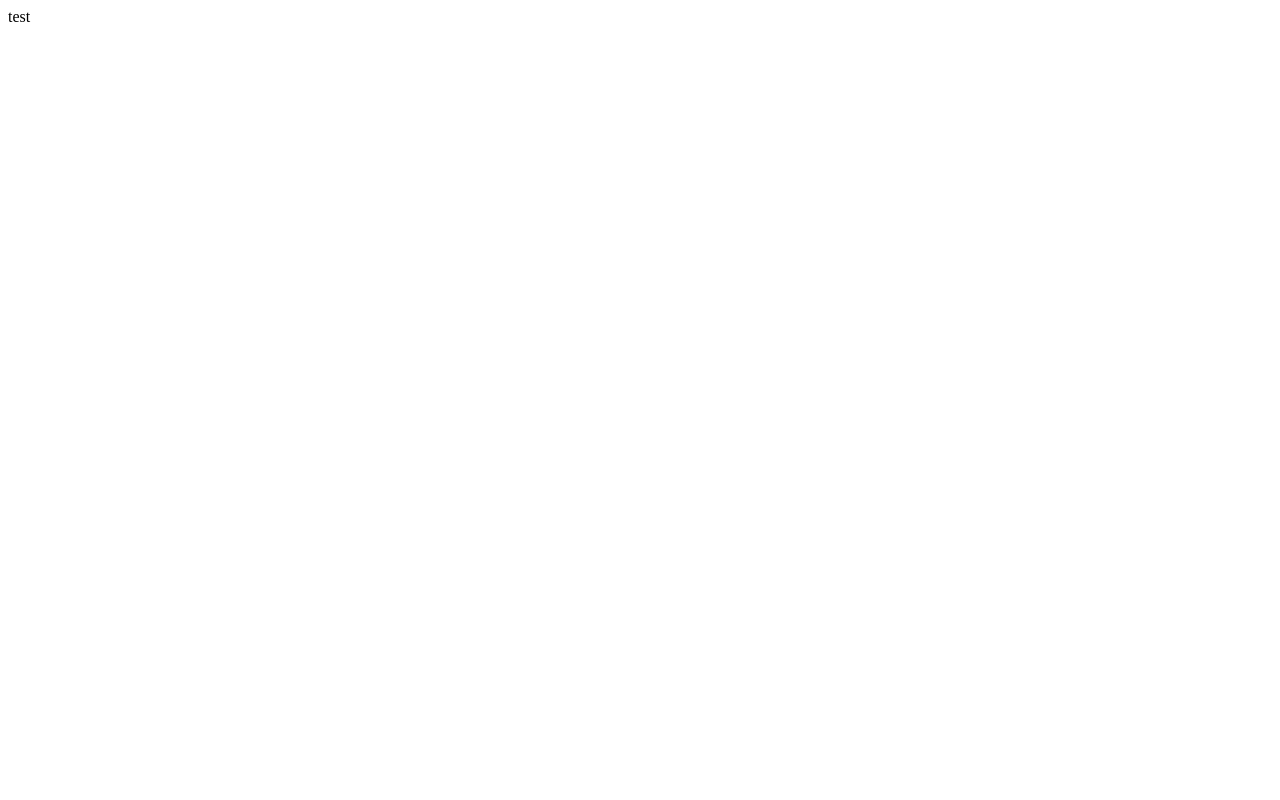
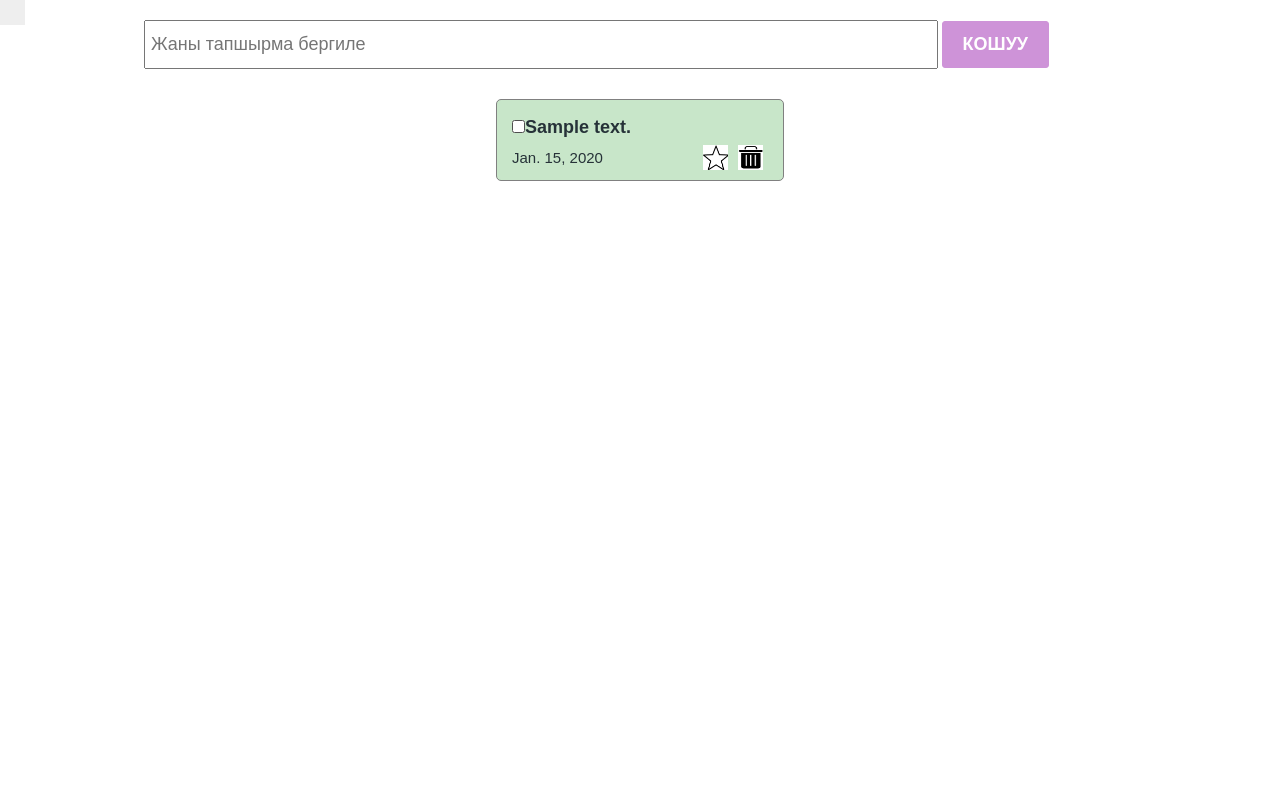
Before and after one commit to Aigerim454500000/todo_22, a Django app: page /test/ in a window 1280 px wide. Before the commit the page is almost empty. Run offline with Django 3.2, Linux system fonts and the light colour scheme; tables that the repository leaves empty hold one stand-in row (values such as "Sample post").

Commit message:
added todo list in test page

```diff
--- a/todo/main/templates/test.html
+++ b/todo/main/templates/test.html
@@ -1 +1,48 @@
-test
+{% load static %}
+<!DOCTYPE html>
+<html lang="en">
+    <head>
+        <meta charset="UTF-8">
+        <meta http-equiv="X-UA-Compatible" content="IE=edge">
+        <meta name="viewport" content="width=device-width, initial-scale=1.0">
+        <title>TODO</title>
+        <!-- <link rel="stylesheet" href="./css/style.css"> -->
+        <link rel="stylesheet" href="{% static 'styles/index.css' %}">
+        <!-- <link rel="stylesheet" href="./css/checkbox.css"> -->
+        <link rel="stylesheet" href="{% static 'styles/checkbox.css' %}">
+    </head>
+<body>
+    <section>
+        <div class="create_container">
+            <input
+            class = "create_input"
+            type="text"
+            placeholder="Жаны тапшырма бергиле"
+            />
+            <button class="create_button">Кошуу</button>
+        </div>
+
+        <div class="todo_container">
+
+            {% for todo in todo_list%}
+            <div class="todo_item">
+                <div class="todo_item_header">
+                <label class="checkbox_container">
+                    <input type="checkbox"/>
+                    <span class="checkmark"></span>
+                </label>
+                <h4>{{todo.text}}</h4>
+                </div>
+                <div class="todo_item_footer">
+                    <p>{{ todo.created_at}}</p>
+                    <div class="action_buttons">
+                    <img src="./icons/star white.png" alt=""/>
+                    <img src="./icons/delete.png" alt=""/>
+                </div>
+            </div>
+        </div>
+        {% endfor %}
+    </div>
+    </section>
+</body>
+</html>
--- a/todo/main/views.py
+++ b/todo/main/views.py
@@ -1,11 +1,13 @@
 from django.http import HttpResponse
 from django.shortcuts import render
+from .models import ToDo
 
 def homepage(request):
     return render(request, "index.html")
 
 def test(request):
-    return render(request, "test.html")
+    todo_list = ToDo.objects.all()
+    return render(request, "test.html", {"todo_list": todo_list})
 
 def check(request):
     return HttpResponse("test 2 page")
```
